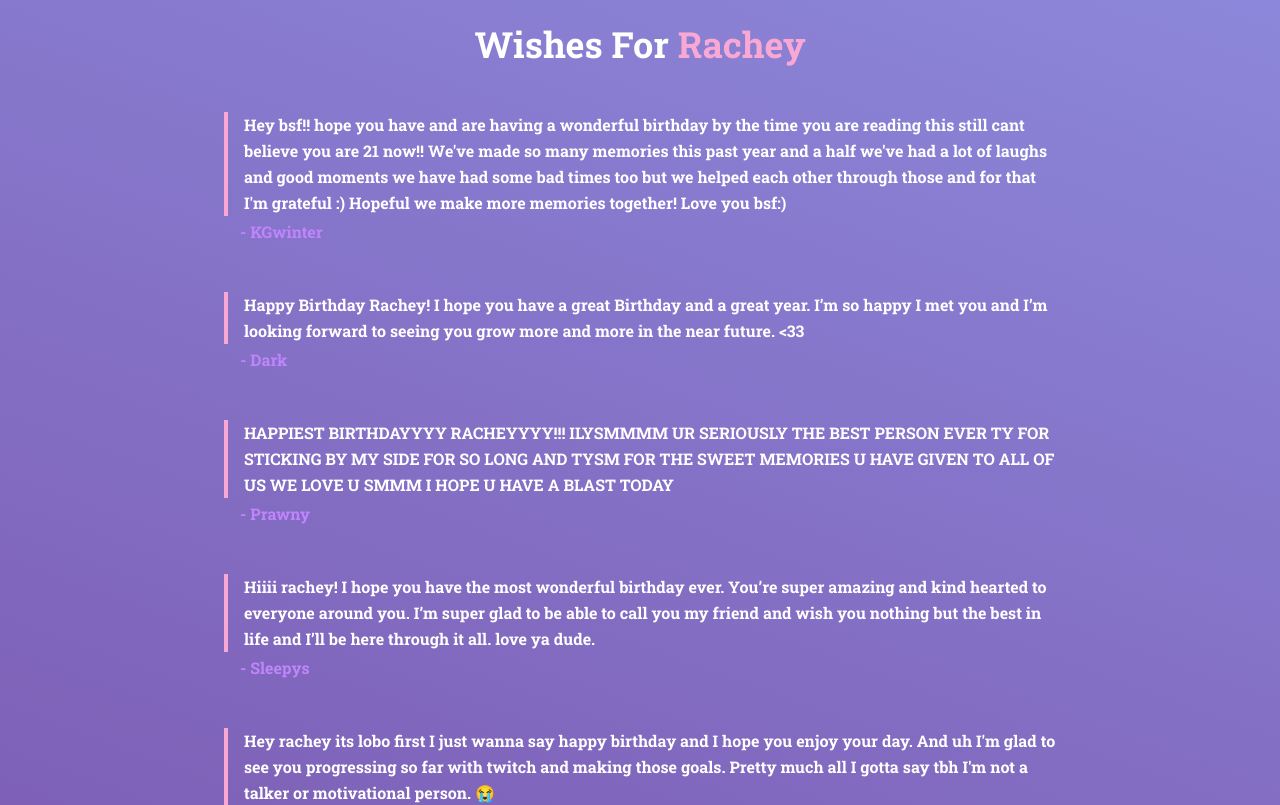
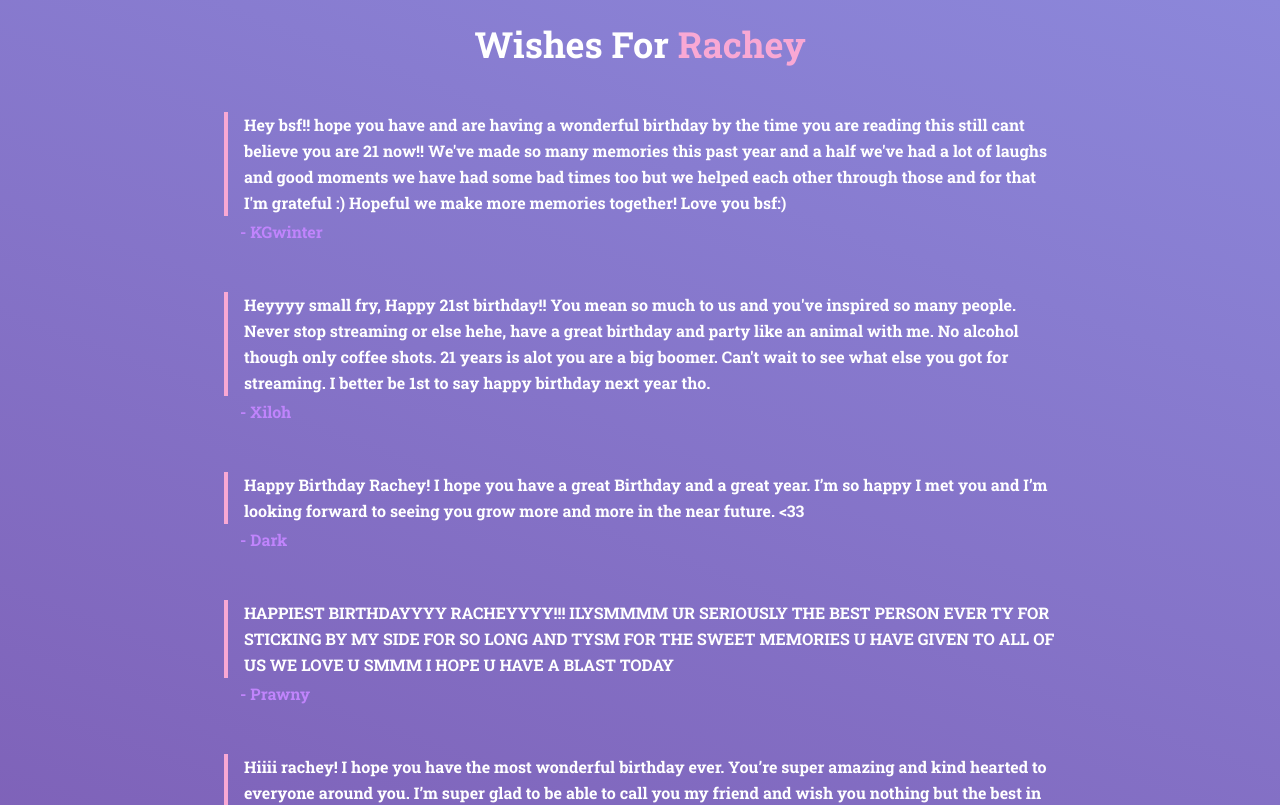
Before and after one commit to nexxeln/happy-bday-rachey, a Next.js app: page /wishboard in a window 1280 px wide. Shown: the top 805 px of the page. Built offline with nearby package versions, Linux system fonts and the light colour scheme.

Commit message:
add xiloh section

```diff
--- a/pages/wishboard.tsx
+++ b/pages/wishboard.tsx
@@ -22,6 +22,10 @@ const Wishboard: NextPage = () => {
           <Wish
             wish="Hey bsf!! hope you have and are having a wonderful birthday by the time you are reading this still cant believe you are 21 now!! We've made so many memories this past year and a half we've had a lot of laughs and good moments we have had some bad times too but we helped each other through those and for that I'm grateful :) Hopeful we make more memories together! Love you bsf:)"
             sender="KGwinter"
+          />
+          <Wish
+            wish="Heyyyy small fry, Happy 21st birthday!! You mean so much to us and you've inspired so many people. Never stop streaming or else hehe, have a great birthday and party like an animal with me. No alcohol though only coffee shots. 21 years is alot you are a big boomer. Can't wait to see what else you got for streaming. I better be 1st to say happy birthday next year tho."
+            sender="Xiloh"
           />
           <Wish
             wish="Happy Birthday Rachey! I hope you have a great Birthday and a great year. I’m so happy I met you and I’m looking forward to seeing you grow more and more in the near future. <33 "
```
